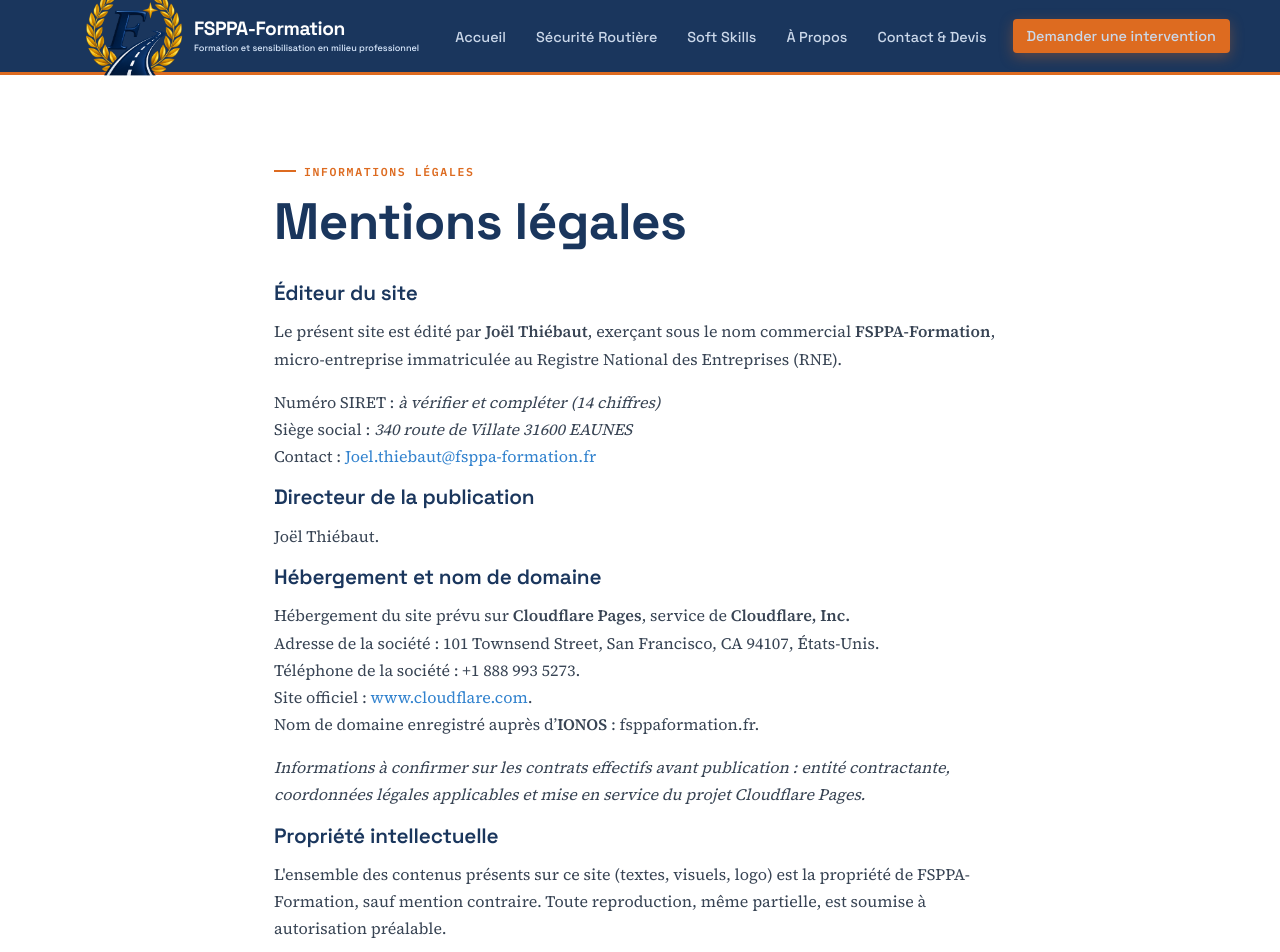
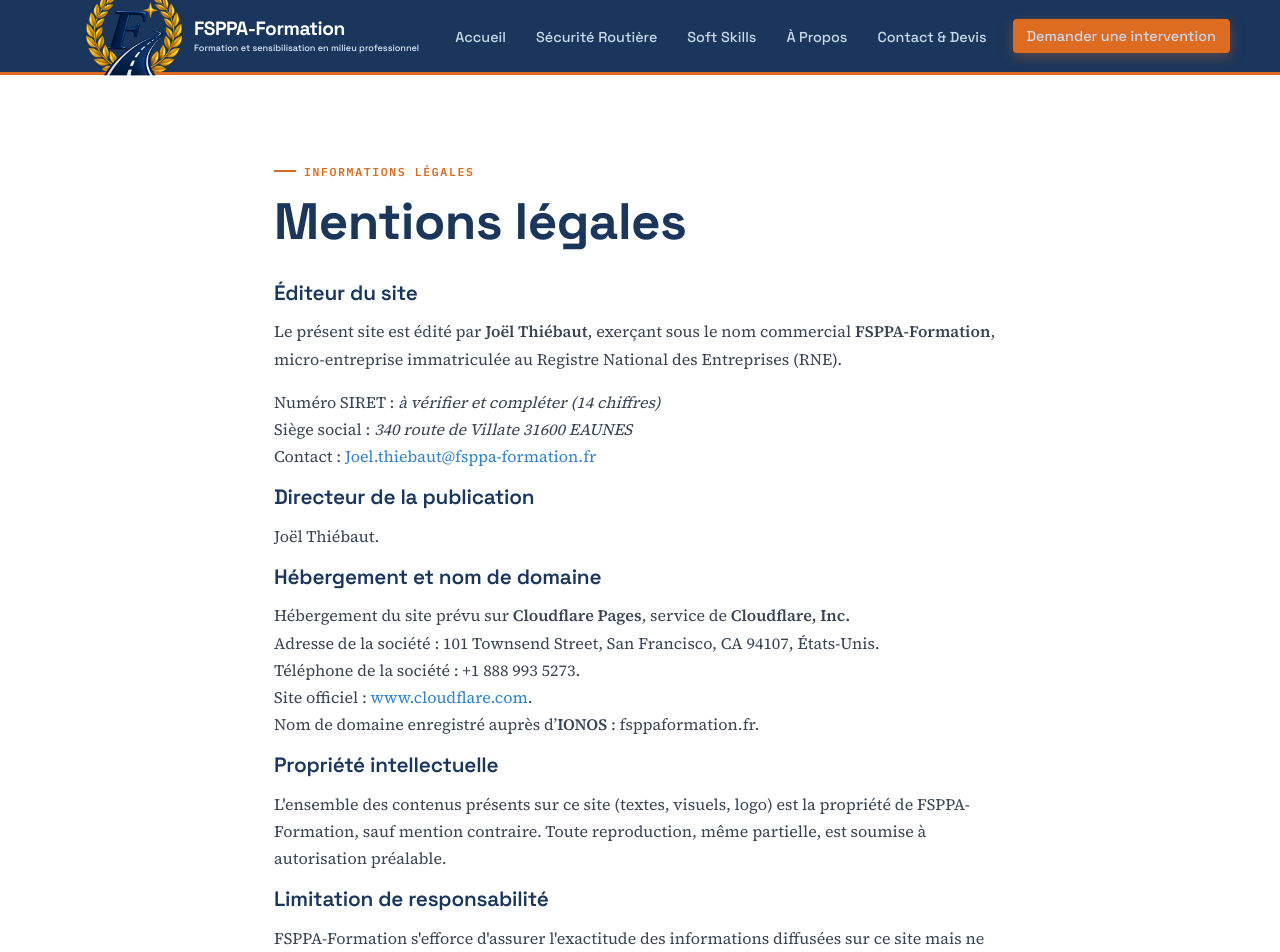
Before and after one commit to almaniaque/Fsspa, a React (Vite) app in the folder frontend/: page /mentions-legales in a window 1280 px wide. Shown: the top 952 px of the page. Built offline with nearby package versions, Linux system fonts and the light colour scheme.

Commit message:
fix(legal): retirer note interne de vérification des mentions légales

```diff
--- a/frontend/src/pages/MentionsLegales.jsx
+++ b/frontend/src/pages/MentionsLegales.jsx
@@ -29,10 +29,6 @@ function MentionsLegales() {
           Site officiel : <a href="https://www.cloudflare.com/" target="_blank" rel="noreferrer">www.cloudflare.com</a>.<br />
           Nom de domaine enregistré auprès d’<strong>IONOS</strong> : fsppaformation.fr.
         </p>
-        <p>
-          <em>Informations à confirmer sur les contrats effectifs avant publication : entité
-          contractante, coordonnées légales applicables et mise en service du projet Cloudflare Pages.</em>
-        </p>
 
         <h3>Propriété intellectuelle</h3>
         <p>
```
